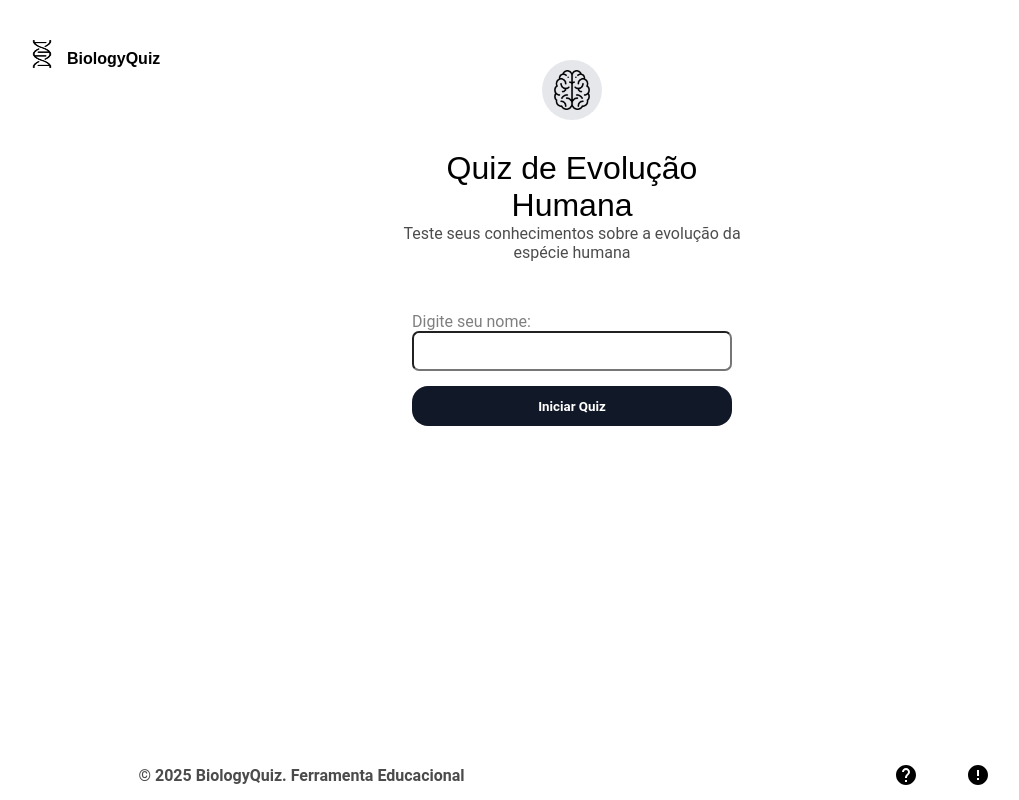
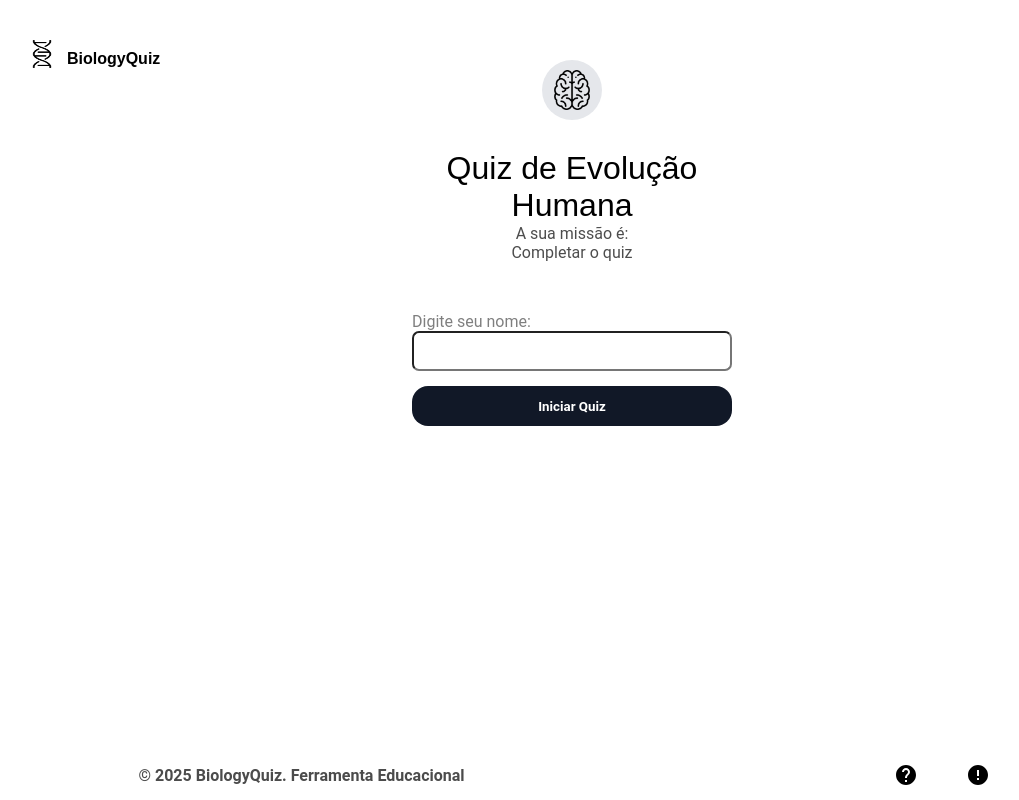
Before and after one commit to alejandrofonsecac/Bio-Questionario, a React (Vite) app: page / in a window 1280 px wide. Shown: the whole page, without its empty margins (68-1087 px from the left). Built offline with nearby package versions, Linux system fonts and the light colour scheme.

Commit message:
add missao

```diff
--- a/src/App.jsx
+++ b/src/App.jsx
@@ -279,8 +279,8 @@ function App() {
 
                 <div className={style.titulo_subtitulo}>
                   <h1>Quiz de Evolução <br/> Humana</h1>
-                  <p>Teste seus conhecimentos sobre a evolução da <br/> espécie
-                  humana</p>
+                  <p>A sua missão é: <br/>
+                  Completar o quiz</p>
                 </div>
 
               <div className={style.containerForm}>
```
